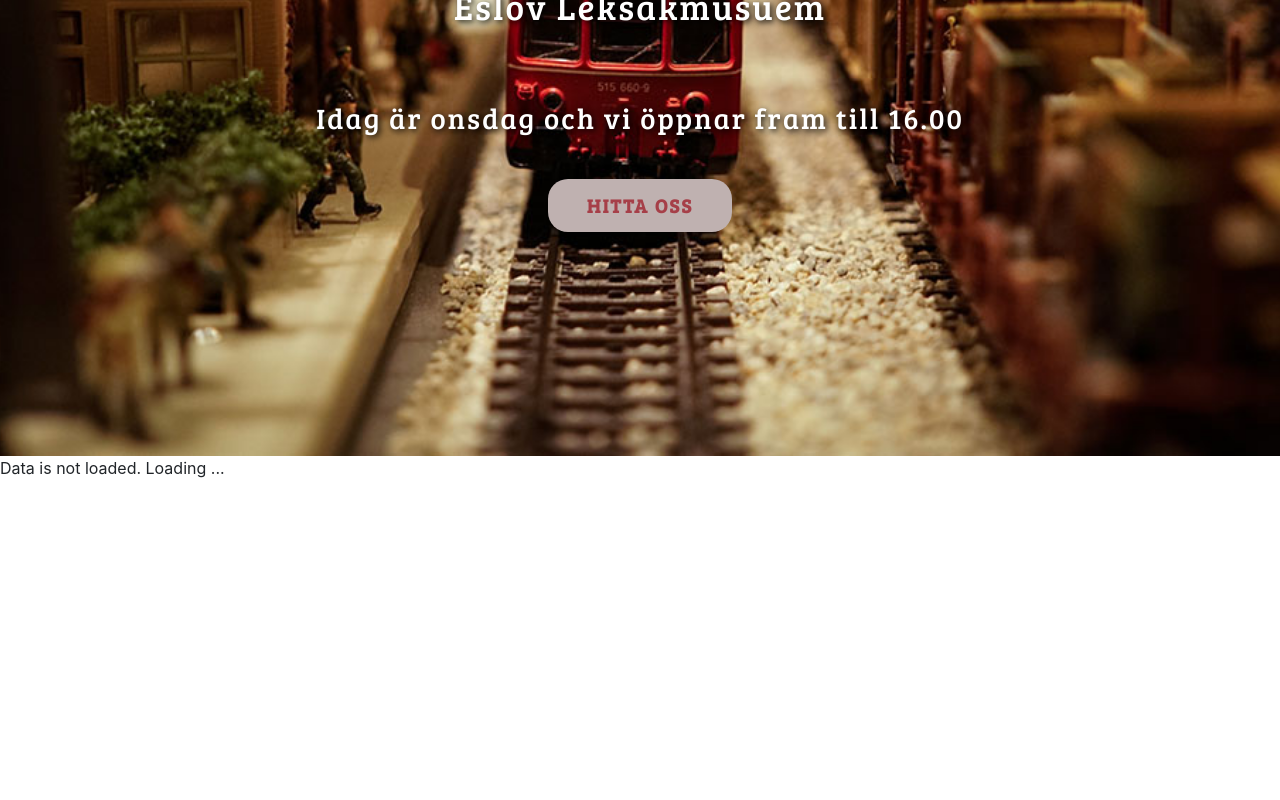
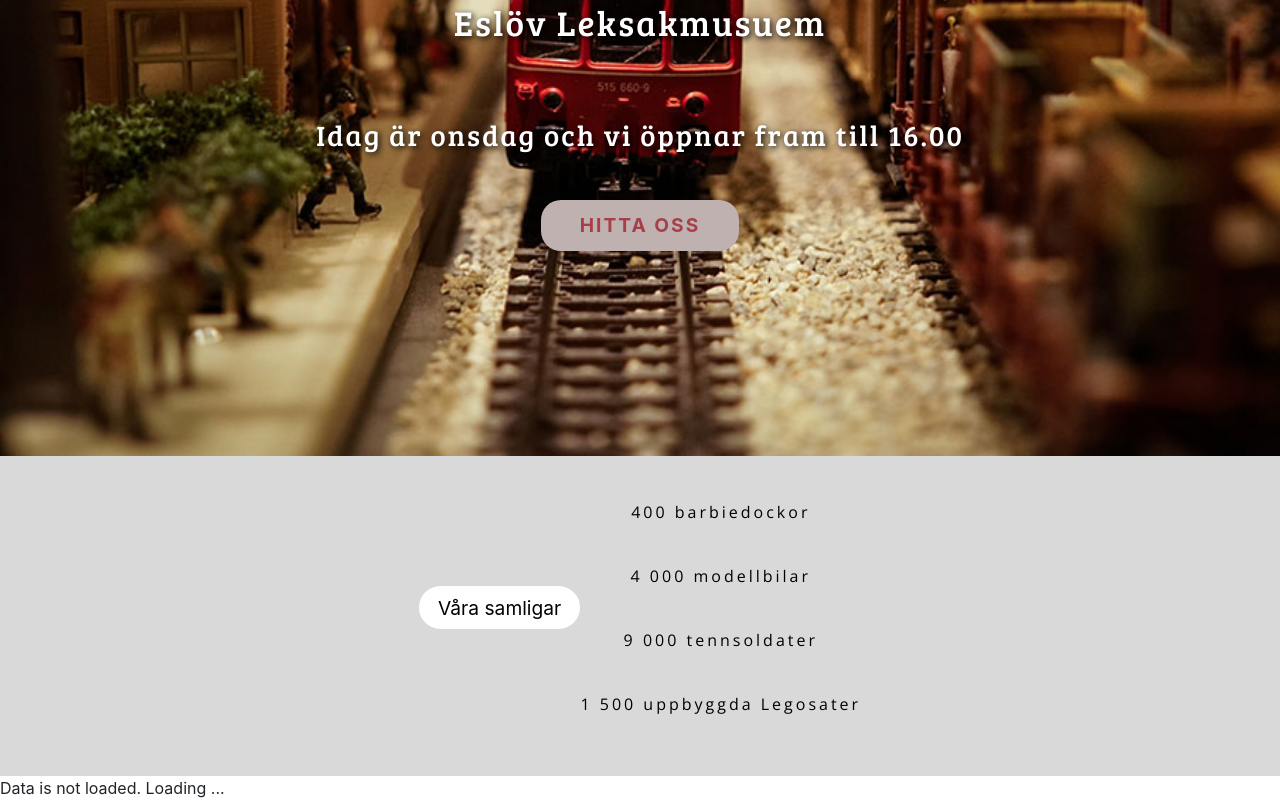
Before and after one commit to SavarinS/eslovsleksakmusuem, a React app: page / in a window 1280 px wide. Shown: the part 488-1288 px from the top of the page. Before the commit the page ends 968 px from the top, so only its background shows below. Built offline with nearby package versions, Linux system fonts and the light colour scheme; no server answers; a web font is replaced by a local one.

Commit message:
Added collection in home page

```diff
--- a/src/App.scss
+++ b/src/App.scss
@@ -24,6 +24,7 @@ p{
 
 }
 
+
 @media only screen and (max-width: 599px){
 
 
--- /dev/null
+++ b/src/Components/Collections/Collections.js
@@ -0,0 +1,24 @@
+import React, { Component } from 'react';
+import './Collections.scss';
+import { NavLink } from 'react-router-dom';
+
+
+class Collections extends Component {
+    render () {
+        return (
+            <div className="Collection">
+                <div className="Collection-title">
+                    <NavLink to="Samligar">Våra samligar</NavLink>
+                </div>
+                <div className="Collection-content">
+                    <p>400 barbiedockor</p>
+                    <p>4 000 modellbilar</p>
+                    <p>9 000 tennsoldater</p>
+                    <p>1 500 uppbyggda Legosater</p>
+                </div>
+            </div>
+        )
+    }
+}
+
+export default Collections;
--- /dev/null
+++ b/src/Components/Collections/Collections.scss
@@ -0,0 +1,39 @@
+.Collection {
+    text-align: center;
+    padding: 2em 0;
+    background-color: #D9D9D9;
+
+    .Collection-title{
+        padding: 1em 0 2em 0;
+        a {
+                font-size: 1.2em;
+                color: #000000;
+                background-color:  #ffffff;
+                padding: 0.5em 1em;
+                border-radius: 30px;
+
+        }
+
+        a:hover {
+            text-decoration: none;
+
+                background-color: #000000;
+                color: #ffffff;
+
+        }
+    }
+
+}
+
+
+@media only screen and (min-width: 600px){
+
+    .Collection {
+        display: flex;
+        justify-content: center;
+        align-items: center;
+
+
+    }
+
+}
--- a/src/Components/Header/Header.js
+++ b/src/Components/Header/Header.js
@@ -49,7 +49,7 @@ class Header extends Component {
                                         <h2>Idag är {days[this.state.day]} och vi öppnar fram till 16.00</h2>
                                         <h2>{this.state.hour >= 15 ? 'Vi stänger om en timmer' : null }</h2>
                                         <div className="Find-us-button">
-                                            <h3><NavLink to="Kontakt">Hitta oss</NavLink></h3>
+                                            <NavLink to="Kontakt">Hitta oss</NavLink>
                                         </div>
 
 
@@ -74,7 +74,7 @@ class Header extends Component {
                                         <h2 className="day">Idag är {days[this.state.day]} och vi stänger.</h2>
 
                                         <div className="opening-hour">
-                                            <h3><NavLink to="Kontakt">Öppettid</NavLink></h3>
+                                            <NavLink to="Kontakt">Öppettid</NavLink>
                                         </div>
 
                                     </div>
--- a/src/Components/Header/Header.scss
+++ b/src/Components/Header/Header.scss
@@ -79,11 +79,11 @@
 
 
 
-        h3{
-            margin: 2em;
-            font-size: 1.2em;
+
 
             a {
+                margin: 2em;
+                font-size: 1.2em;
                 background-color: rgb(191,177,176);
                 color: #A63F48;
                 letter-spacing: 2px;
@@ -98,10 +98,6 @@
                 background-color: #A63F48;
                 color: rgb(191,177,176);
             }
-
-    }
-
-
 
 }
 
--- a/src/Components/Reviews/Review.scss
+++ b/src/Components/Reviews/Review.scss
@@ -4,7 +4,7 @@
     justify-content: center;
     align-items: center;
     text-align: center;
-    padding: 3em 1em 0 1em;
+    padding: 2em;
 
     .Review {
         //border: solid;
@@ -25,7 +25,7 @@
 
         .Review-content {
             p{
-                word-wrap: break-word;
+                text-align: justify;
             }
         }
     }
--- a/src/Home/Home.js
+++ b/src/Home/Home.js
@@ -8,6 +8,7 @@ import Headers from '../Components/Header/Header';
 //import Nav from '../Components/Nav/Nav';
 import './Home.scss';
 import Review from '../Components/Reviews/Reviews';
+import Collections from '../Components/Collections/Collections';
 //import Subscription from '../Components/Subscription/Subscription';
 //import Exhibit from '../Components/Exhibit/Exhibit';
 //import Activity from '../Components/Activity/Activity';
@@ -26,6 +27,7 @@ class Home extends Component {
             return (
                 <div id="container">
                 <Headers/>
+                <Collections/>
                 <Review/>
                     {/* <NavTest/> */}
                     {/* <GridCollections/> */}
```
